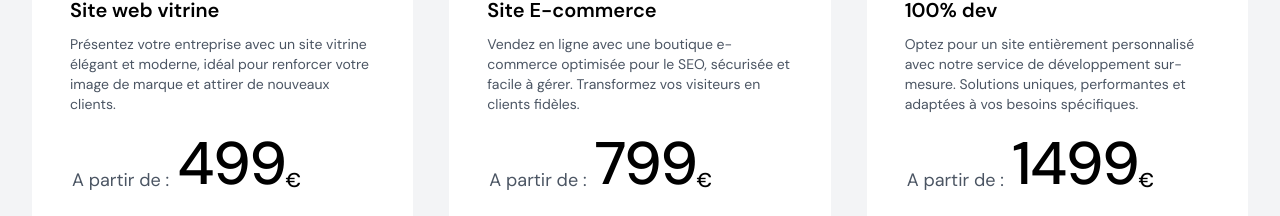
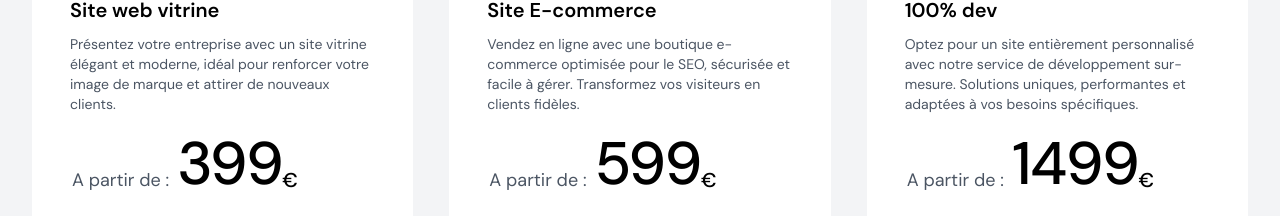
Before and after one commit to Upjiz/portfolio, a Next.js app: page / in a window 1280 px wide. Shown: the part 3417-3633 px from the top of the page. Built offline with nearby package versions, Linux system fonts and the light colour scheme; no server answers.

Commit message:
Change pricing

```diff
--- a/src/components/Pricing.tsx
+++ b/src/components/Pricing.tsx
@@ -33,7 +33,7 @@ const Pricing = () => {
                     A partir de :{" "}
                   </span>
                   <p className=" ml-2 text-6xl font-medium tracking-tight">
-                    499
+                    399
                   </p>
                   <span className="text-xl font-medium text-black"> € </span>
                 </div>
@@ -180,7 +180,7 @@ const Pricing = () => {
                     A partir de :{" "}
                   </span>
                   <p className=" ml-2 text-6xl font-medium tracking-tight">
-                    799
+                    599
                   </p>
                   <span className="text-xl font-medium text-black"> € </span>
                 </div>
```
